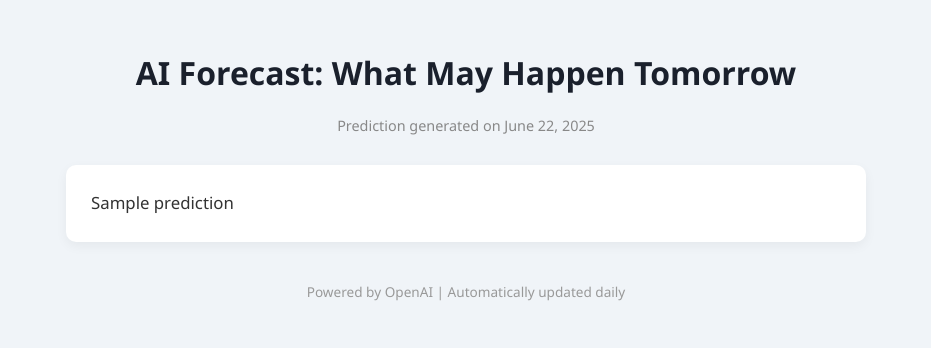
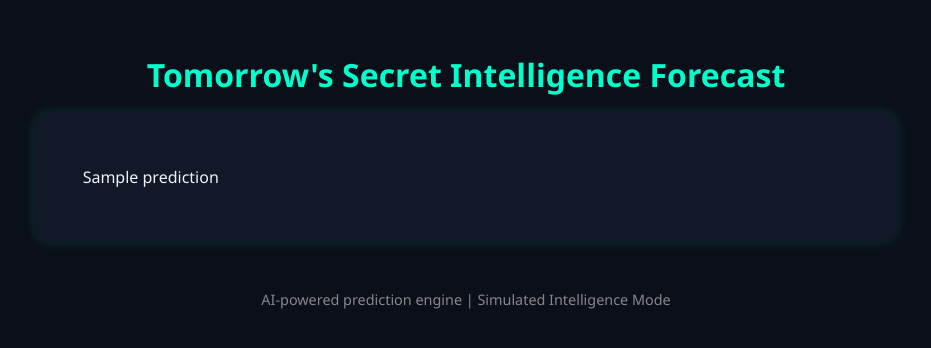
Before and after one commit to Vishalsnw/AI_Prediction_App, a Flask app: template templates/index.html in a window 1280 px wide. Shown: the top 348 px of the page, without its empty margins (174-1105 px from the left). Run offline with Flask 3, Linux system fonts and the light colour scheme; the template is opened without the code that fills it: most values are stand-ins (such as "Sample title", 1, 10 or a date in 2020).

Commit message:
Update index.html

```diff
--- a/templates/index.html
+++ b/templates/index.html
@@ -1,57 +1,49 @@
 <!DOCTYPE html>
 <html lang="en">
 <head>
-    <meta charset="UTF-8">
-    <title>AI Prediction for Tomorrow</title>
-    <meta name="viewport" content="width=device-width, initial-scale=1.0">
+  <meta charset="UTF-8" />
+  <meta name="viewport" content="width=device-width, initial-scale=1.0"/>
+  <title>Tomorrow's Bold Prediction</title>
   <style>
     body {
+      margin: 0;
       font-family: 'Segoe UI', Tahoma, Geneva, Verdana, sans-serif;
-            background: #f0f4f8;
-            color: #333;
-            padding: 30px;
-            max-width: 800px;
-            margin: auto;
+      background-color: #0b0f19;
+      color: #f0f2f5;
+      display: flex;
+      flex-direction: column;
+      align-items: center;
+      padding: 2rem;
     }
     h1 {
+      color: #00ffcc;
+      font-size: 2rem;
       text-align: center;
-            font-size: 2em;
-            color: #1a202c;
+      margin-bottom: 1rem;
     }
     .card {
-            background: white;
-            border-radius: 10px;
-            padding: 25px;
-            margin-top: 30px;
-            box-shadow: 0 4px 12px rgba(0, 0, 0, 0.05);
+      background-color: #111827;
+      padding: 2rem;
+      border-radius: 16px;
+      box-shadow: 0 0 12px rgba(0, 255, 204, 0.15);
+      max-width: 800px;
+      width: 100%;
+      white-space: pre-wrap;
     }
-        .date {
-            font-size: 0.9em;
+    .footer {
+      margin-top: 3rem;
+      font-size: 0.9rem;
       color: #888;
-            text-align: center;
-            margin-bottom: 20px;
-        }
-        .prediction {
-            white-space: pre-wrap;
-            line-height: 1.6;
-            font-size: 1.05em;
-        }
-        footer {
-            text-align: center;
-            margin-top: 40px;
-            font-size: 0.85em;
-            color: #999;
     }
   </style>
 </head>
 <body>
-    <h1>AI Forecast: What May Happen Tomorrow</h1>
-    <div class="date">Prediction generated on {{ datetime.utcnow().strftime('%B %d, %Y') }}</div>
+  <h1>Tomorrow's Secret Intelligence Forecast</h1>
   <div class="card">
-        <div class="prediction">{{ prediction }}</div>
+    {{ prediction }}
   </div>
-    <footer>
-        Powered by OpenAI | Automatically updated daily
-    </footer>
+  <div class="footer">
+    AI-powered prediction engine | Simulated Intelligence Mode
+  </div>
 </body>
 </html>
```
Lines whose indentation alone changed are shown as unchanged.
